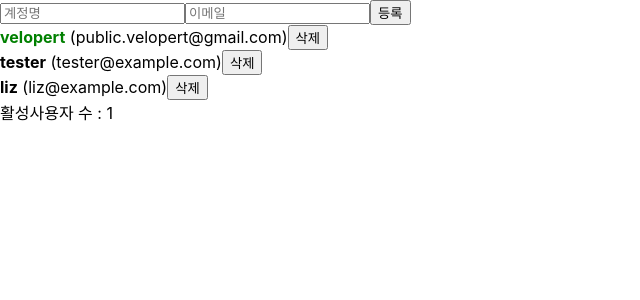
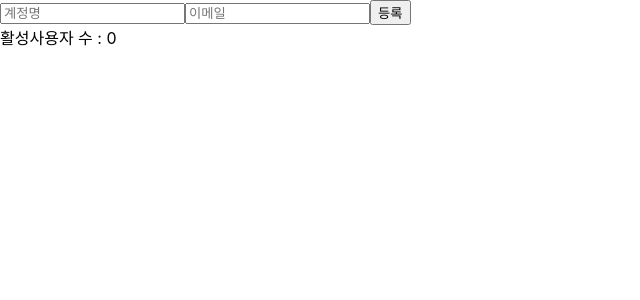
Before and after one commit to WhiteOwl314/LearnReact, a React (Create React App) app: page / in a window 1280 px wide. Shown: the top 300 px of the page, without its empty margins (0-640 px from the left). Built offline with nearby package versions, Linux system fonts and the light colour scheme.

Commit message:
useReducer 세팅

```diff
--- a/src/App.js
+++ b/src/App.js
@@ -1,4 +1,4 @@
-import React, {useRef, useState, useMemo, useCallback} from 'react';
+import React, {useRef, useReducer, useMemo, useCallback} from 'react';
 import UserList from "./UserList";
 import CreateUser from "./CreateUser";
 
@@ -7,26 +7,12 @@ function countActiveUsers(users) {
     return users.filter(user=>user.active).length;
 }
 
-function App() {
-
-  const [inputs, setInputs] = useState({
+const initialState = {
+   inputs: {
        username: '',
        email: ''
-  });
-  const {username, email} = inputs;
-
-  const onChange = useCallback(
-      e => {
-          const {name, value} = e.target;
-          setInputs(inputs => ({
-              ...inputs,
-              [name]: value
-          }));
    },
-      []
-  );
-
-  const [users, setUsers] = useState([
+  users: [
       {
           id: 1,
           username: 'velopert',
@@ -45,70 +31,25 @@ function App() {
           email: 'liz@example.com',
           active: false
       }
-  ]);
-  const nextId = useRef(4);
+  ]
+};
 
-  const onCreate = useCallback(
-      () => {
-          const user = {
-              id: nextId.current,
-              username,
-              email
-          };
-          setUsers(users => users.concat(user));
-          setInputs({
-              username: '',
-              email: ''
-          });
-          nextId.current += 1;
-      },
-      [username,email]
-  );
+function reducer(state, action) {
+    return state;
+}
 
-  const onRemove = useCallback(
-      id => {
-          //user.id 가 파라미터로 일치하지 않는 원소만 추출해서 새로운 배열을 만듬
-          // = user.id 가 id 인 것을 제거함
-          setUsers(
-              users => users.filter(user=> user.id !== id)
-          );
-      },
-      []
-  );
+function App() {
 
-  const onToggle = useCallback(
-      id => {
-          setUsers(
-              users => users.map(
-                  user =>
-                      user.id === id
-                          ? {...user, active: !user.active}
-                          : user
-              )
-          )
-      },
-      []
-  );
-
-  const count = useMemo(
-      () => countActiveUsers(users),
-      [users]
-  );
+    const [state, dispatch] = useReducer(reducer, initialState);
 
   return (
       <>
           <CreateUser
-            username={username}
-            email={email}
-            onChange={onChange}
-            onCreate={onCreate}
           />
           <UserList
-              users={users}
-              onRemove={onRemove}
-              onToggle={onToggle}
+              users={[]}
           />
-          <div>활성사용자 수 : {count}</div>
+          <div>활성사용자 수 : 0</div>
       </>
   );
 }
```
Also changed, not shown: src/Counter.js (+15 -5 lines). Lines whose indentation alone changed are shown as unchanged.
